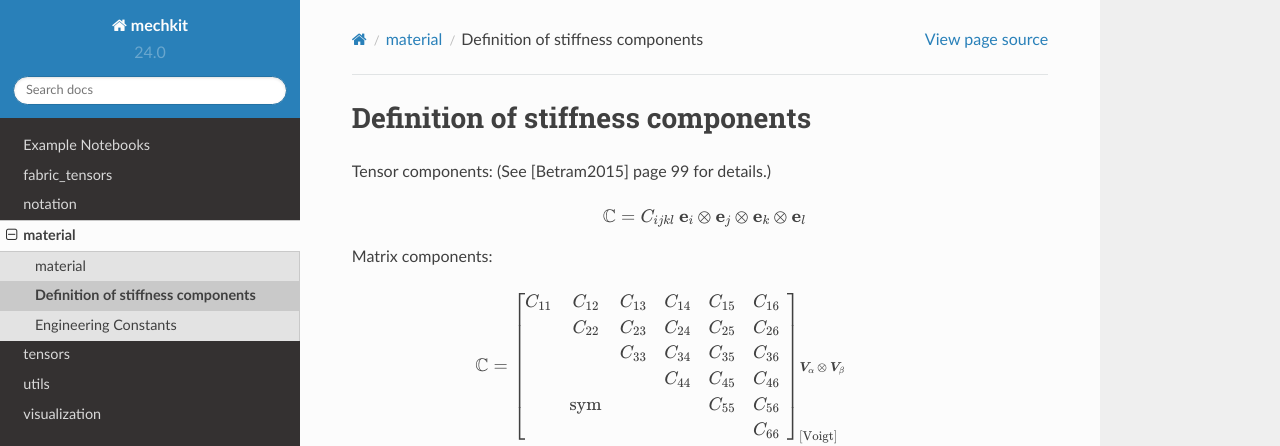
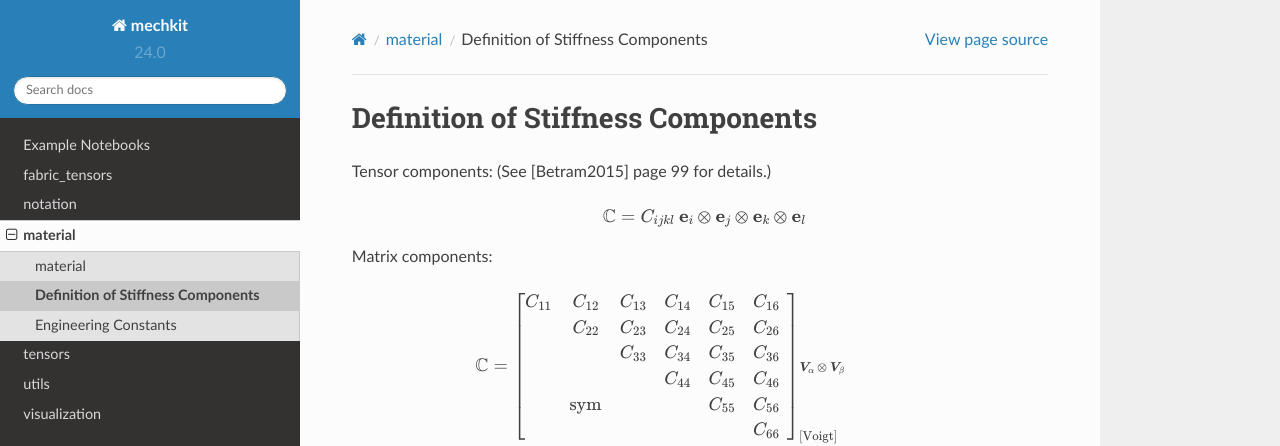
Before and after one commit to JulianKarlBauer/mechkit, a Sphinx documentation site: the page built from docs/source/material_notes_stiffnessComponents.rst, in a window 1280 px wide. Shown: the top 446 px of the page. Built offline with Sphinx 7.4.7 and the Read the Docs theme 2.0.0, drawn with Linux system fonts in a browser that asks for light colours; pages that are not in the unit, such as notebooks, are missing from menus.

Commit message:
Use consistent cases

```diff
--- a/docs/source/material_notes_stiffnessComponents.rst
+++ b/docs/source/material_notes_stiffnessComponents.rst
@@ -1,6 +1,6 @@
 .. _DefinitionStiffnessComponents:
 
-Definition of stiffness components
+Definition of Stiffness Components
 ----------------------------------
 
 Tensor components: (See [Betram2015]_ page 99 for details.)
```
